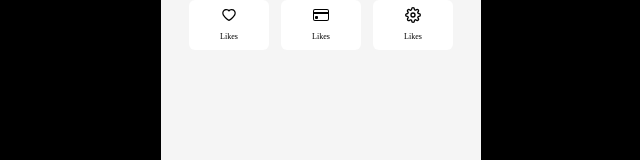
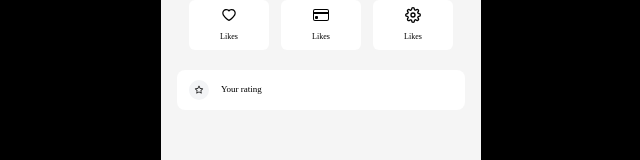
Before and after one commit to satvik76/zomato-clone, a React (Create React App) app: page / in a window 1280 px wide. Shown: the part 246-406 px from the top of the page, without its empty margins (319-959 px from the left). Built offline with nearby package versions, Linux system fonts and the light colour scheme; a web font is replaced by a local one.

Commit message:
Added Rating Bar

```diff
--- a/src/App.js
+++ b/src/App.js
@@ -1,10 +1,10 @@
-import './App.css';
-import {IoIosArrowBack} from 'react-icons/io';
-import {BiBell} from 'react-icons/bi';
-import {BsCreditCard} from 'react-icons/bs';
-import profilePicture from './dp.png';
-import {AiOutlineHeart} from 'react-icons/ai';
-import {FiSettings} from 'react-icons/fi';
+import "./App.css";
+import { IoIosArrowBack } from "react-icons/io";
+import { BiBell } from "react-icons/bi";
+import { BsCreditCard } from "react-icons/bs";
+import profilePicture from "./dp.png";
+import { AiOutlineHeart, AiOutlineStar } from "react-icons/ai";
+import { FiSettings } from "react-icons/fi";
 
 function App() {
   return (
@@ -18,25 +18,35 @@ function App() {
           <div className="text-section flex flex-col gap-[2px]">
             <div className="username tbold">kumarsambhav</div>
             <div className="email text-[11px]">zomato@kumarsambhav.me</div>
-            <div className="activity-btn text-red-500 text-[11px]">View activity</div>
+            <div className="activity-btn text-red-500 text-[11px]">
+              View activity
+            </div>
           </div>
           <div className="profile-pic-container w-[55px]">
-            <img className='rounded-full' src={profilePicture} alt="Kumar Sambhav" />
+            <img
+              className="rounded-full"
+              src={profilePicture}
+              alt="Kumar Sambhav"
+            />
           </div>
         </div>
         <div className="likes-section bg flex flex-row gap-3">
           <div className="like-box w-[80px] h-[50px] rounded-md bg-white flex flex-col items-center justify-center gap-2">
-            <AiOutlineHeart className='m-0' />
+            <AiOutlineHeart className="m-0" />
             <p>Likes</p>
           </div>
           <div className="like-box w-[80px] h-[50px] rounded-md bg-white flex flex-col items-center justify-center gap-2">
-            <BsCreditCard className='m-0' />
+            <BsCreditCard className="m-0" />
             <p>Likes</p>
           </div>
           <div className="like-box w-[80px] h-[50px] rounded-md bg-white flex flex-col items-center justify-center gap-2">
-            <FiSettings className='m-0' />
+            <FiSettings className="m-0" />
             <p>Likes</p>
           </div>
+        </div>
+        <div className="user-badge-container w-[90%] h-[40px] rounded-lg flex flex-row px-3 py-2 gap-3 items-center bg-[#FFF]">
+          <AiOutlineStar className="text-[20px] bg-gray-100 p-[5px] rounded-full" />
+          <p className="text-[9px]">Your rating</p>
         </div>
       </div>
     </div>
```
